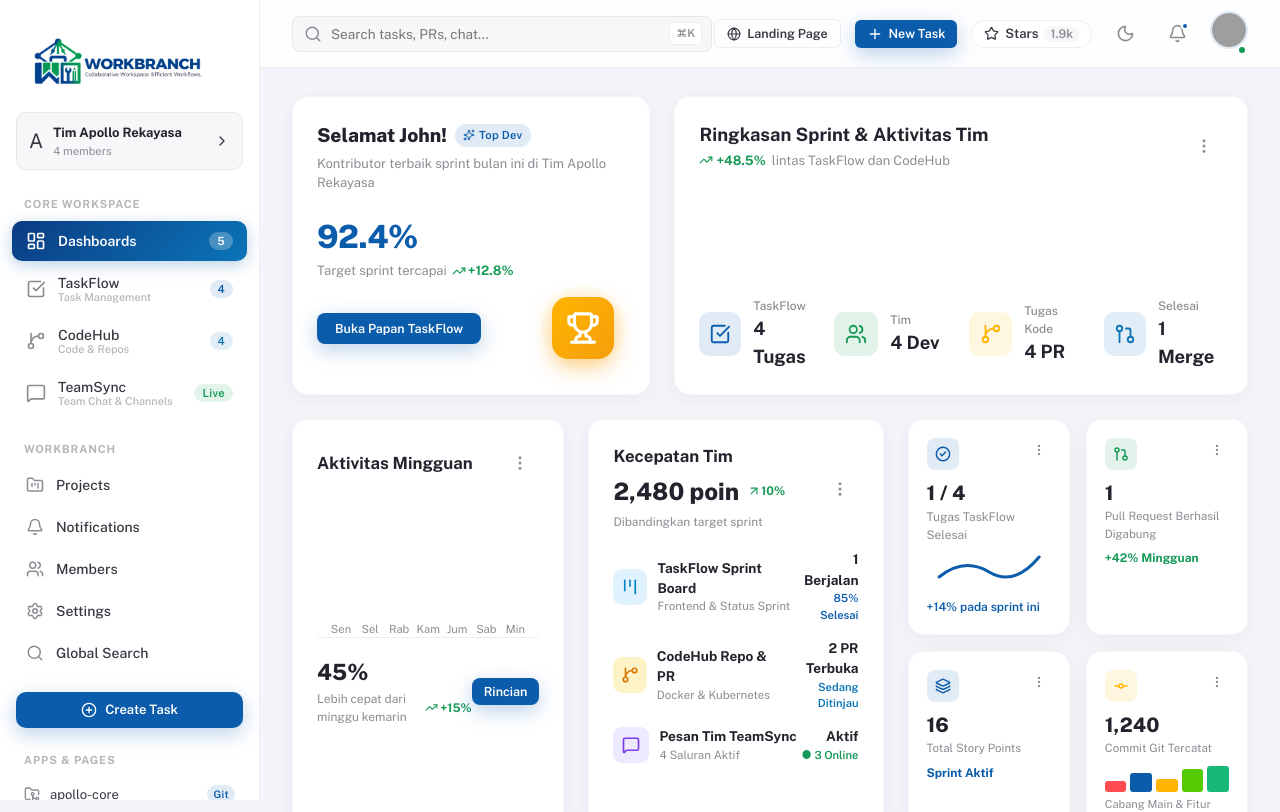
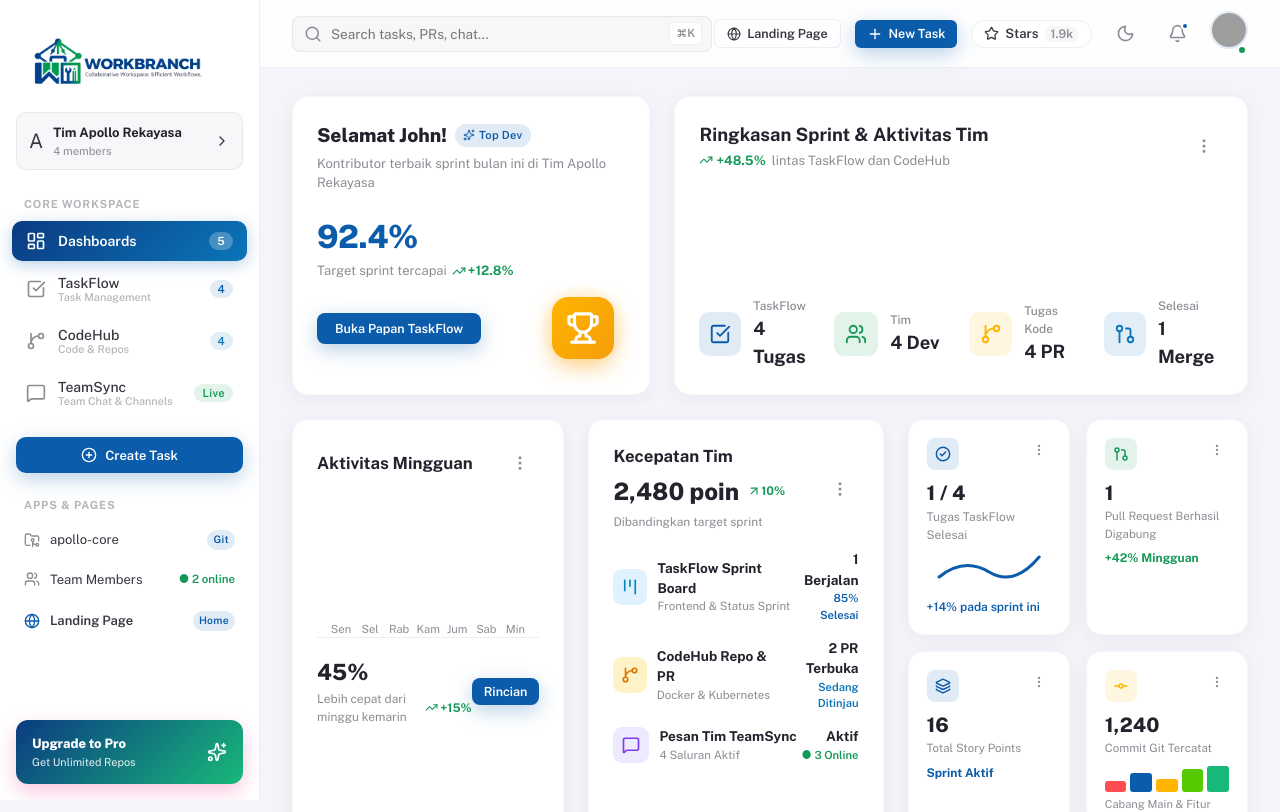
Before and after one commit to Hizkia-wa/WORKBRANCH, a Next.js app: page /dashboard in a window 1280 px wide. Shown: the top 812 px of the page. Built offline with nearby package versions, Linux system fonts and the light colour scheme; grey boxes are pictures that could not be loaded.

Commit message:
Revert "feat: expose workspace routes in sidebar"
This reverts commit a067ea218e2f06ed0389d51c65a30180041e11dd.

```diff
--- a/src/components/layout/Sidebar.tsx
+++ b/src/components/layout/Sidebar.tsx
@@ -16,10 +16,6 @@ import {
   ChevronDown,
   FolderGit2,
   Globe,
-  FolderKanban,
-  Bell,
-  Settings,
-  Search,
 } from 'lucide-react';
 import { ActiveView } from '@/types';
 
@@ -72,14 +68,6 @@ export default function Sidebar() {
       badge: 'Live',
       badgeColor: 'badge-success',
     },
-  ];
-
-  const routeItems = [
-    { label: 'Projects', path: '/projects', icon: FolderKanban },
-    { label: 'Notifications', path: '/notifications', icon: Bell },
-    { label: 'Members', path: '/members', icon: Users },
-    { label: 'Settings', path: '/settings', icon: Settings },
-    { label: 'Global Search', path: '/search', icon: Search },
   ];
 
   return (
@@ -288,51 +276,6 @@ export default function Sidebar() {
           })}
         </nav>
 
-        <div
-          style={{
-            fontSize: '0.7rem',
-            fontWeight: 700,
-            textTransform: 'uppercase',
-            color: 'var(--text-light)',
-            padding: '24px 12px 8px',
-            letterSpacing: '0.8px',
-          }}
-        >
-          WorkBranch
-        </div>
-
-        <nav style={{ display: 'flex', flexDirection: 'column', gap: '4px' }}>
-          {routeItems.map((item) => {
-            const Icon = item.icon;
-            return (
-              <button
-                key={item.path}
-                onClick={() => {
-                  setIsLandingPage(false);
-                  router.push(item.path);
-                }}
-                style={{
-                  display: 'flex',
-                  alignItems: 'center',
-                  gap: '12px',
-                  padding: '10px 14px',
-                  borderRadius: '10px',
-                  border: 'none',
-                  cursor: 'pointer',
-                  width: '100%',
-                  textAlign: 'left',
-                  background: 'transparent',
-                  color: 'var(--text-main)',
-                  fontWeight: 500,
-                }}
-              >
-                <Icon size={18} color="var(--text-muted)" />
-                <span style={{ fontSize: '0.875rem' }}>{item.label}</span>
-              </button>
-            );
-          })}
-        </nav>
-
         {/* Quick Action: New Task */}
         <div style={{ marginTop: '20px', padding: '0 4px' }}>
           <button
```
